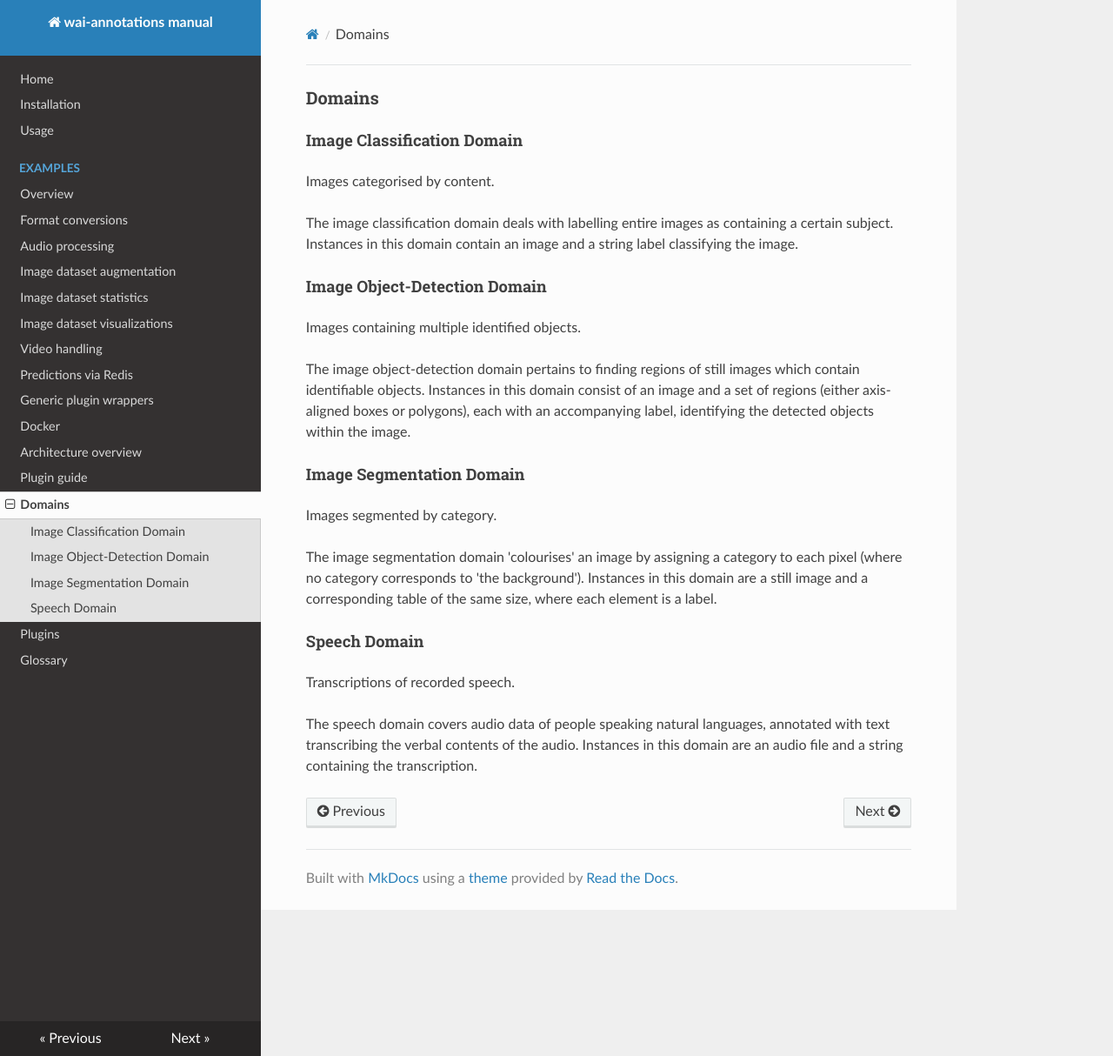
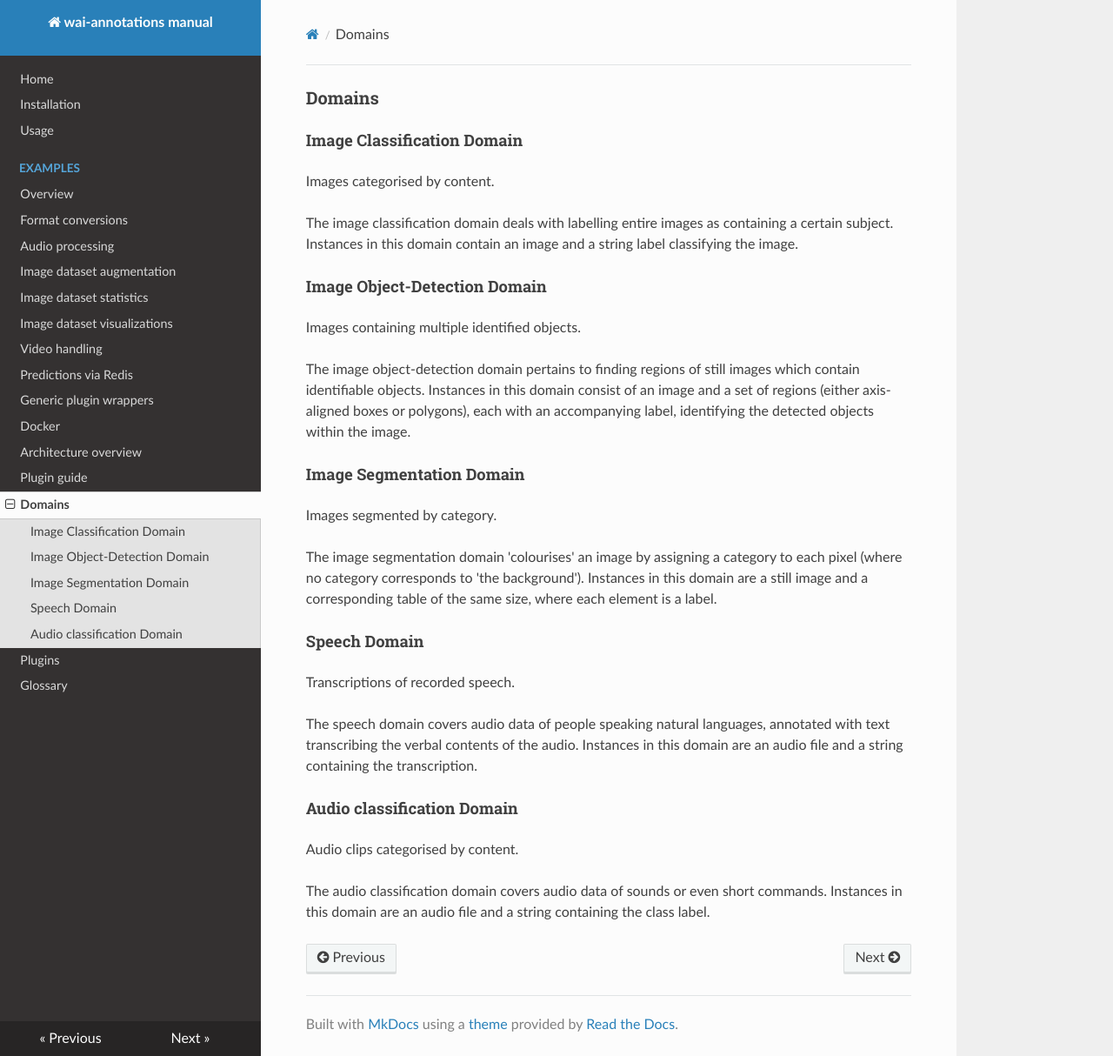
Before and after one commit to waikato-ufdl/wai-annotations-manual, an MkDocs documentation site: the page built from docs/domains.md, in a window 1280 px wide and 1214 px high. Shown: the whole window at 87% size. Built offline with MkDocs 1.6.1, drawn with Linux system fonts in a browser that asks for light colours; nearby versions of some CDN libraries.

Commit message:
added audio classification domain section

```diff
--- a/docs/domains.md
+++ b/docs/domains.md
@@ -27,3 +27,10 @@ Transcriptions of recorded speech.
 
 The speech domain covers audio data of people speaking natural languages, annotated with text transcribing the verbal
 contents of the audio. Instances in this domain are an audio file and a string containing the transcription.
+
+
+## Audio classification Domain
+Audio clips categorised by content.
+
+The audio classification domain covers audio data of sounds or even short commands. Instances in this domain are an
+audio file and a string containing the class label.
```
